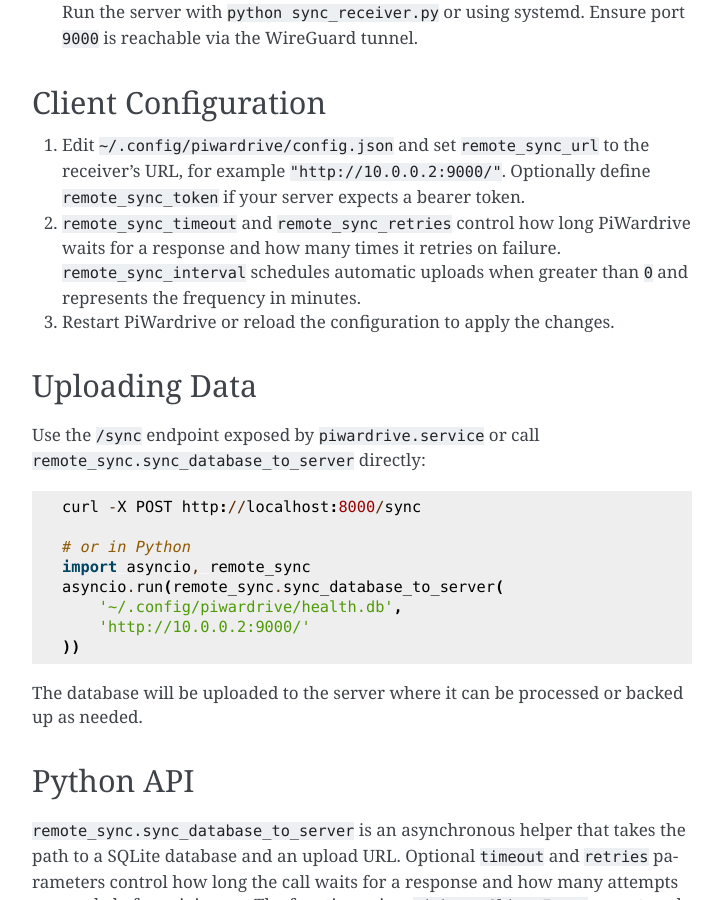
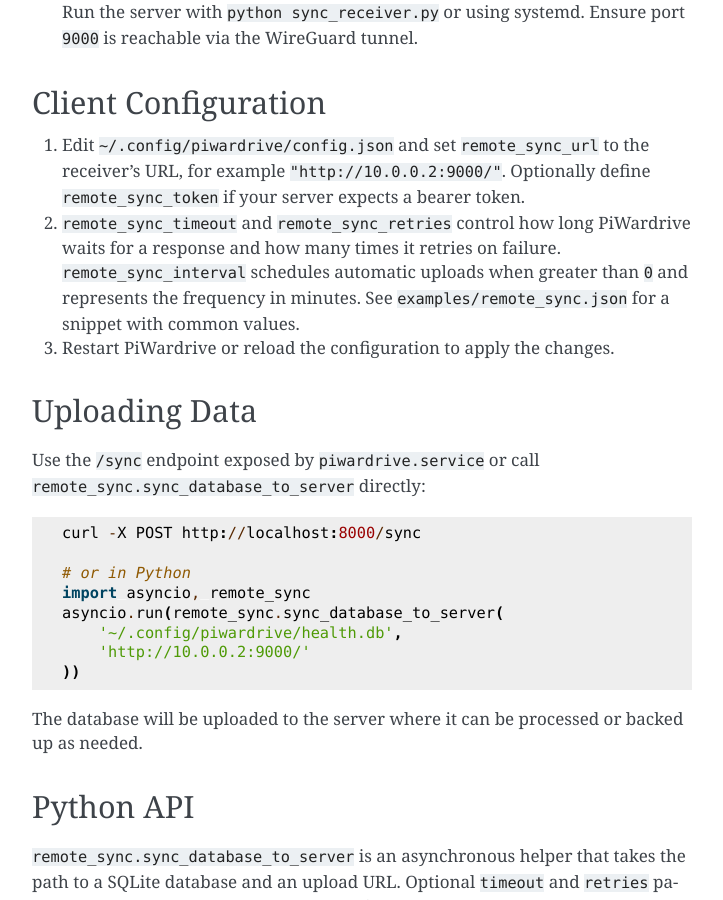
Before and after one commit to Trashytalk/piwardrive, a Sphinx documentation site: the page built from docs/remote_sync.rst, in a window 1280 px wide and 900 px high, scrolled down 1033 px. Shown: the whole window, without its empty margins (388-1111 px from the left). Built offline with Sphinx 7.4.7, drawn with Linux system fonts in a browser that asks for light colours.

Commit message:
Add remote sync example and reference

```diff
--- a/docs/remote_sync.rst
+++ b/docs/remote_sync.rst
@@ -48,7 +48,8 @@ Client Configuration
 2. ``remote_sync_timeout`` and ``remote_sync_retries`` control how long PiWardrive
    waits for a response and how many times it retries on failure.
    ``remote_sync_interval`` schedules automatic uploads when greater than
-   ``0`` and represents the frequency in minutes.
+   ``0`` and represents the frequency in minutes.  See
+   ``examples/remote_sync.json`` for a snippet with common values.
 3. Restart PiWardrive or reload the configuration to apply the changes.
 
 Uploading Data
```
Also changed, not shown: 1 other file.
